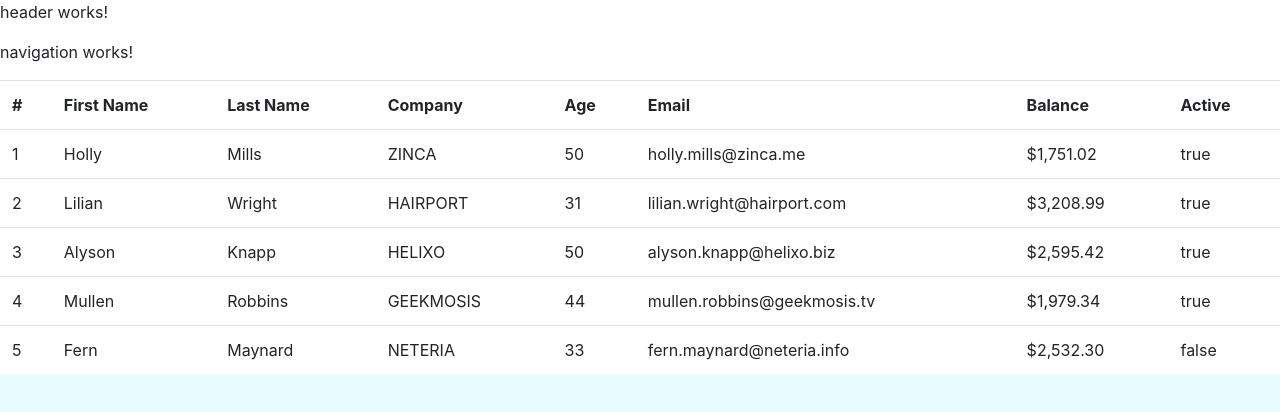
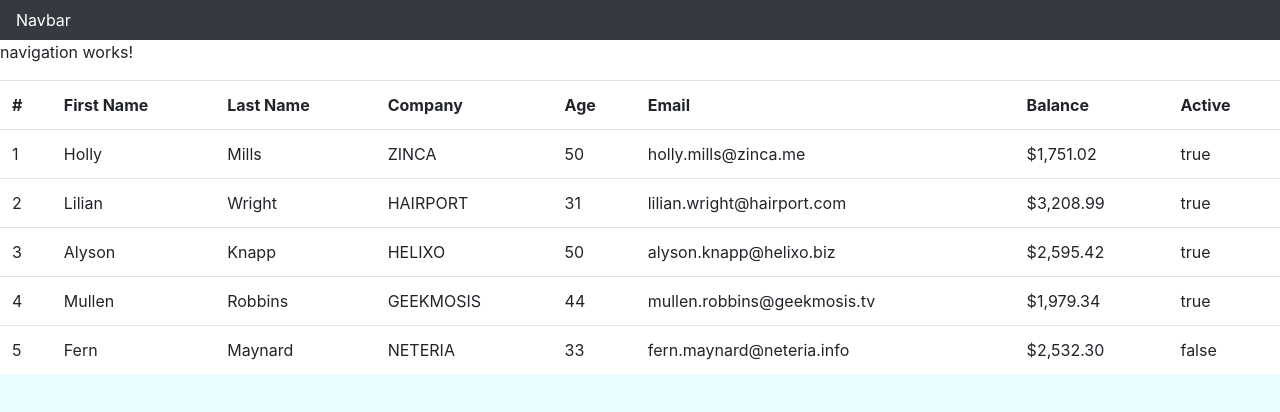
Before and after one commit to simtsit/Frygia-Admin-Template, an Angular app: page / in a window 1280 px wide. Both pictures are taken after a click on the button "Login". Shown: the top 412 px of the page. Built offline with nearby package versions, Linux system fonts and the light colour scheme.

Commit message:
Starting header navbar implementation.

```diff
--- a/src/app/header/header.component.html
+++ b/src/app/header/header.component.html
@@ -1,3 +1 @@
-<p>
-  header works!
-</p>
+<div class="text-white navbar navbar-expand-lg navbar-light bg-dark">Navbar</div>
```
